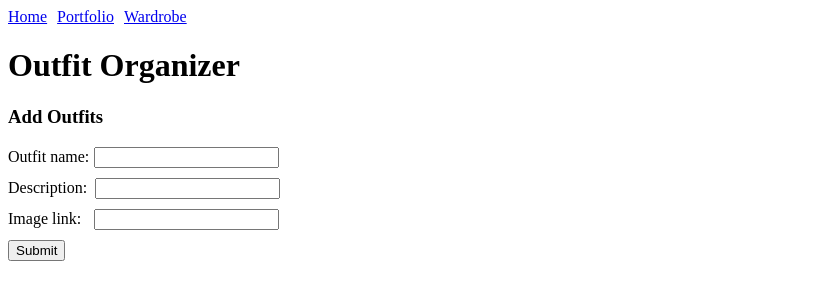
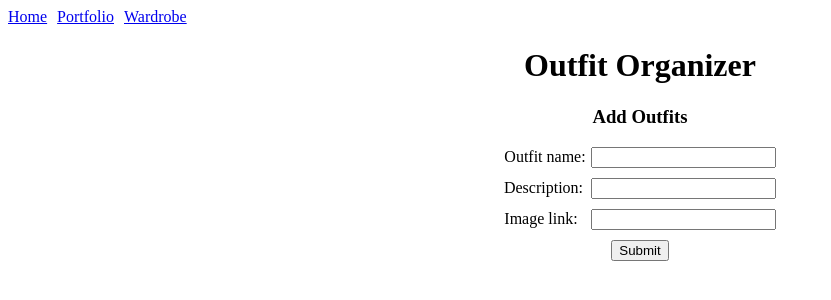
Before and after one commit to bennysuf/Outfit-Organizer, a React (Create React App) app in the folder my-app/: page /home in a window 1280 px wide. Shown: the top 300 px of the page, without its empty margins (0-831 px from the left). Built offline with nearby package versions, Linux system fonts and the light colour scheme; no server answers.

Commit message:
adds text align for the heade and navbars. centers add form

```diff
--- a/my-app/public/index.css
+++ b/my-app/public/index.css
@@ -37,3 +37,16 @@
     font:menu;
     font-size: 25px;
 }
+
+.header {
+    text-align: center;
+}
+
+.nav {
+    text-align: center;
+}
+ .form {
+    margin-bottom: 10px;
+    text-align: center;
+    top: 50%;
+ }
```
